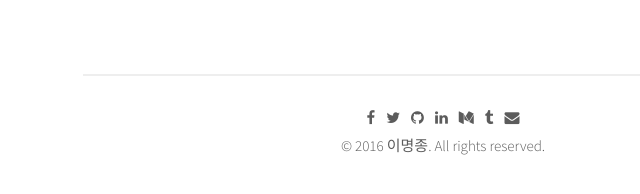
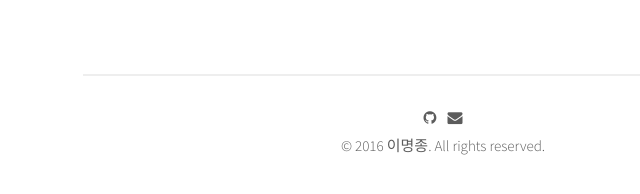
Before and after one commit to qnfzks55/jijong.github.io, a Jekyll site: the page built from index.html, in a window 1280 px wide. Shown: the part 428-622 px from the top of the page, without its empty margins (197-837 px from the left). Built offline with Jekyll 4.4.1, drawn with Linux system fonts in a browser that asks for light colours; nearby versions of some CDN libraries; the list of posts is cut into pages by our own code.

Commit message:
footer sns 아이콘 수정

```diff
--- a/_includes/footer.html
+++ b/_includes/footer.html
@@ -3,11 +3,11 @@
 	<hr />
 	<div class="footer-link">
 		{% if site.author.facebook %}
-		<a href="https://www.facebook.com/{{ site.author.facebook }}"><i class="fa fa-facebook" aria-hidden="true"></i></a>
+		<!--<a href="https://www.facebook.com/{{ site.author.facebook }}"><i class="fa fa-facebook" aria-hidden="true"></i></a>-->
 		{% endif %}
 
 		{% if site.author.twitter %}
-		<a href="https://twitter.com/{{ site.author.twitter }}"><i class="fa fa-twitter" aria-hidden="true"></i></a>
+		<!--<a href="https://twitter.com/{{ site.author.twitter }}"><i class="fa fa-twitter" aria-hidden="true"></i></a>-->
 		{% endif %}
 
 		{% if site.author.github %}
@@ -15,15 +15,15 @@
 		{% endif %}
 
 		{% if site.author.linkedin %}
-		<a href="https://www.linkedin.com/in/{{ site.author.linkedin }}"><i class="fa fa-linkedin" aria-hidden="true"></i></a>
+		<!--<a href="https://www.linkedin.com/in/{{ site.author.linkedin }}"><i class="fa fa-linkedin" aria-hidden="true"></i></a>-->
 		{% endif %}
 
 		{% if site.author.medium %}
-		<a href="https://medium.com/@{{ site.author.medium }}"><i class="fa fa-medium" aria-hidden="true"></i></a>
+		<!--<a href="https://medium.com/@{{ site.author.medium }}"><i class="fa fa-medium" aria-hidden="true"></i></a>-->
 		{% endif %}
 
 		{% if site.author.tumblr %}
-		<a href="https://{{ site.author.tumblr }}.tumblr.com"><i class="fa fa-tumblr" aria-hidden="true"></i></a>
+		<!--<a href="https://{{ site.author.tumblr }}.tumblr.com"><i class="fa fa-tumblr" aria-hidden="true"></i></a>-->
 		{% endif %}
 
 		{% if site.author.email %}
```
